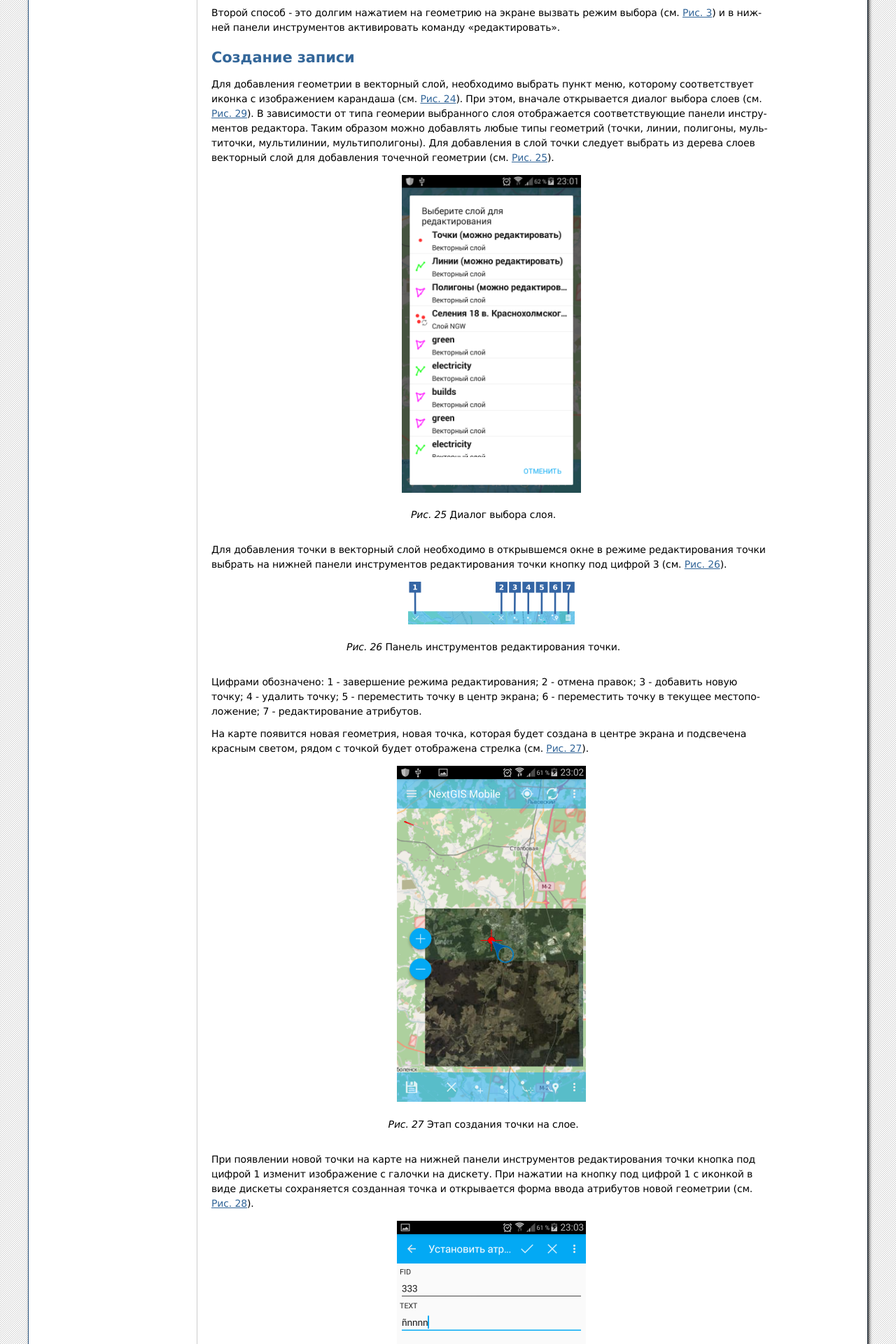
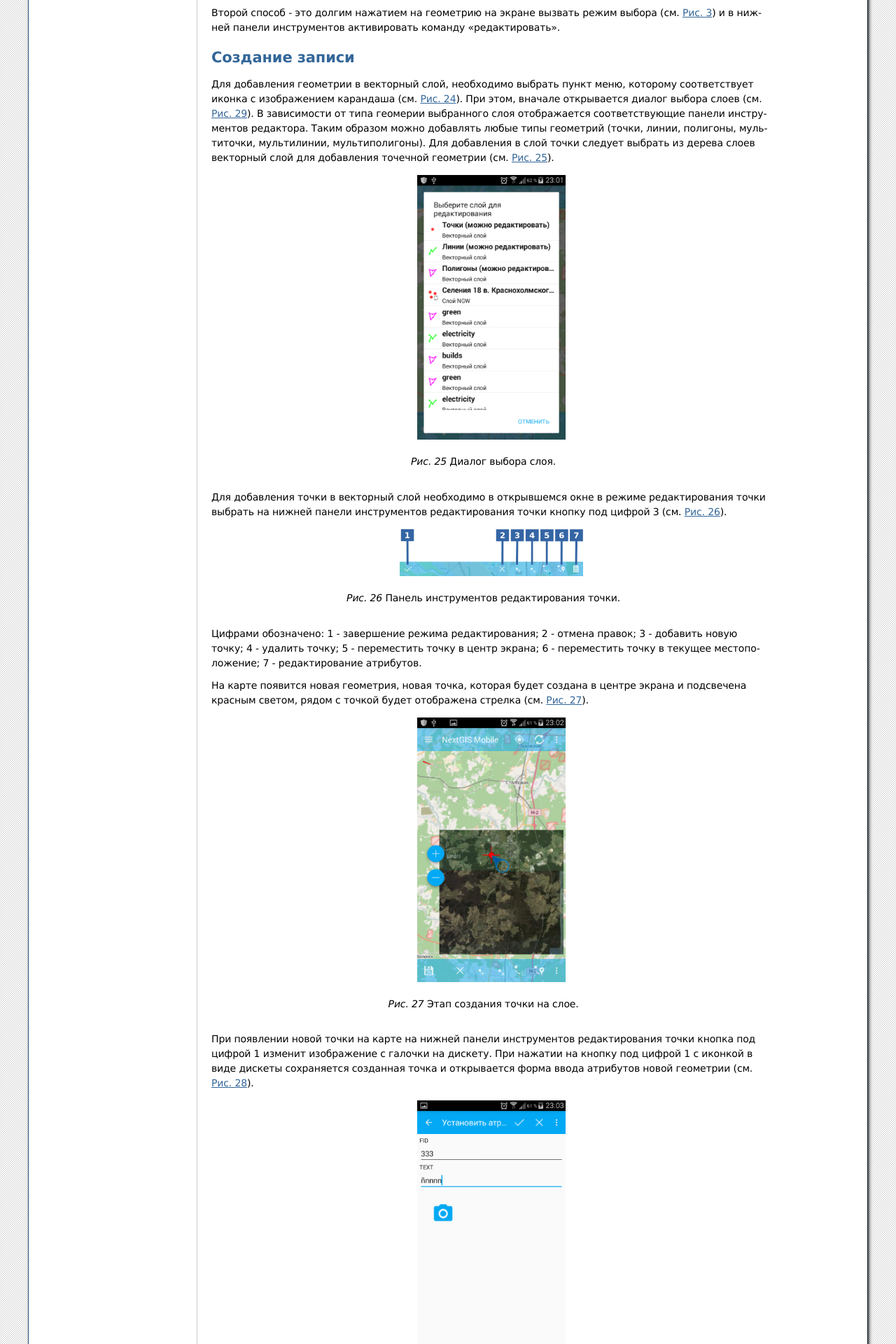
Before and after one commit to nextgis/docs_ngmobile, a Sphinx documentation site: the page built from source/editing.rst, in a window 1280 px wide. Shown: the part 854-2774 px from the top of the page at 70% size. Built offline with Sphinx 7.4.7, drawn with Linux system fonts in a browser that asks for light colours; formulas are drawn with MathJax 3.

Commit message:
создание новой геометрии, точки

```diff
--- a/source/editing.rst
+++ b/source/editing.rst
@@ -49,7 +49,7 @@
 .. figure:: _static/select_layer_dialogtch.png
    :name: ngmobile_select_layer_dialogtch_pic
    :align: center
-   :height: 12cm
+   :height: 10cm
 
    Диалог выбора слоя.
 
@@ -59,7 +59,7 @@
 .. figure:: _static/ngmobile_edit_point.png
    :name: ngmobile_edit_paneltch_pic
    :align: center
-   :scale: 50%
+   :scale: 55%
 
    Панель инструментов редактирования точки.
 
@@ -73,7 +73,7 @@
 .. figure:: _static/creation_of_points.png
    :name: ngmobile_creation_of_points_pic
    :align: center
-   :scale: 50%
+   :height: 10cm
 
    Этап создания точки на слое.
 
@@ -85,7 +85,7 @@
 .. figure:: _static/input_form_attributes.png
    :name: ngmobile_input_form_attributes_pic
    :align: center
-   :scale: 50%
+   :height: 10cm
 
    Форма ввода атрибутов геометрии.
 
```
